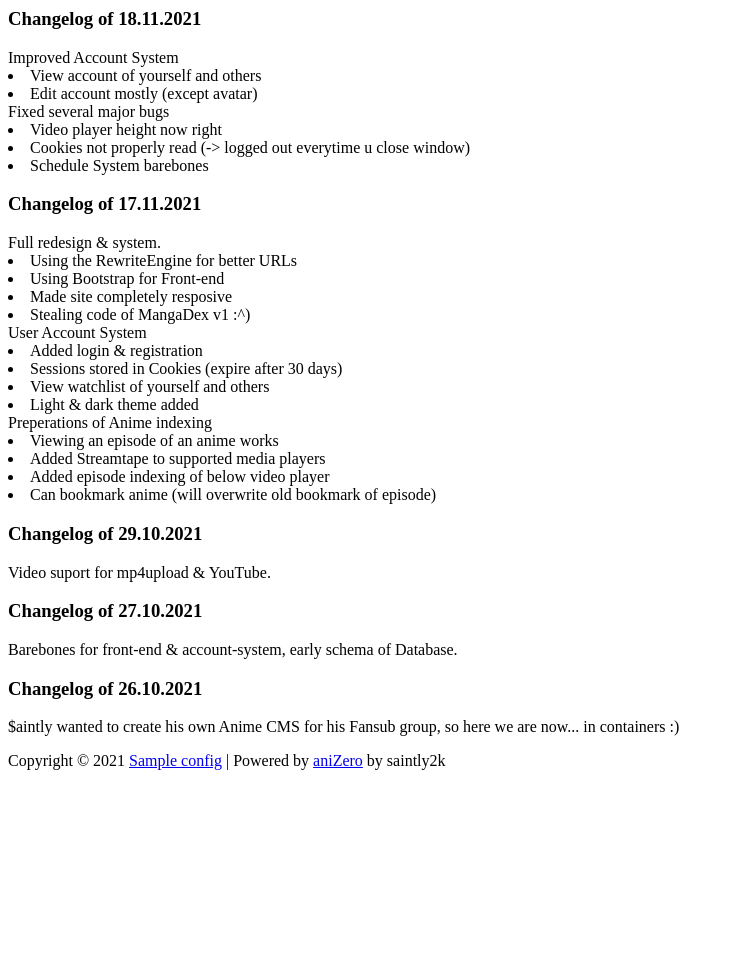
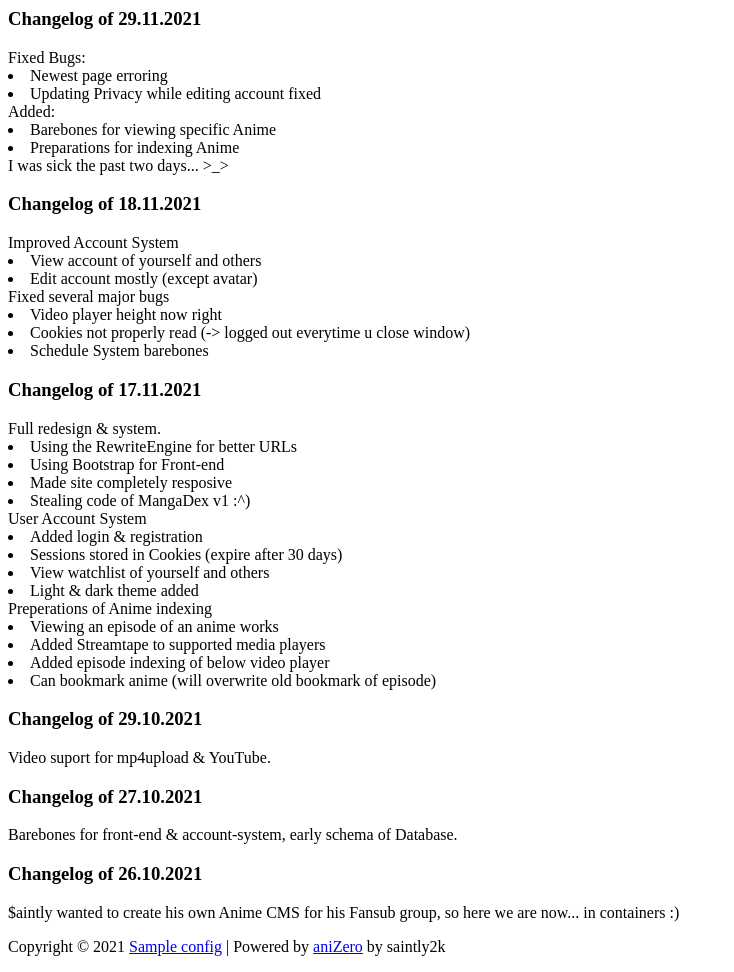
Before and after one commit to H33Tx/aniZero, a PHP site: template pages/changelog.req.php in a window 1280 px wide. Shown: the whole page, without its empty margins (0-734 px from the left). Before the commit the page ends 770 px from the top, so only its background shows below. Run offline with PHP 8.4, Linux system fonts and the light colour scheme; the template is opened without the code that fills it: most values are stand-ins (such as "Sample title", 1, 10 or a date in 2020); a stand-in replaces the project's code that opens the database connection; some libraries are stand-ins or nearby versions.

Commit message:
view changelog.req.php :^)
barebones of indexing anime, preps for viewing specific anime, fix editing profile

```diff
--- a/config.inc.php
+++ b/config.inc.php
@@ -5,7 +5,7 @@ $config["url"] = "https://anizero.h33t.moe/"; //ENDING WITH SLASH /
 //$config["logo"] = "logo.png";
 $config["desc"] = "AniZero is your place to stream Anime in high quality!";
 $config["email"] = "ninefreaks@yandex.com";
-//$config["home"] = "home";
+$config["home"] = "home";
 
 $slave["host"] = "localhost";
 $slave["user"] = "root";
--- a/core/daemon.php
+++ b/core/daemon.php
@@ -9,8 +9,7 @@ if(isset($_POST["read-announce"])) {
 if(isset($_POST["edit-privacy"])) {
     $private = mysqli_real_escape_string($conn, $_POST["private"]);
     $watchlist = mysqli_real_escape_string($conn, $_POST["watchlist"]);
-    $antiheld = $conn->query("UPDATE `users` SET `watchlist`='$watchlist', `private`='$private'
-    if(!empty($watchlist)) { WHERE `id`='$uID'");
+    $antiheld = $conn->query("UPDATE `users` SET `watchlist`='$watchlist', `private`='$private' WHERE `id`='$uID'");
     header("Refresh:0");
     echo '<div class="container"><div id="announcement" class="alert alert-success alert-dismissible text-center" role="alert"><strong>Success:</strong> Your Privacy settings have changed!</div></div>';
 }
--- a/pages/changelog.req.php
+++ b/pages/changelog.req.php
@@ -1,4 +1,19 @@
 <title>Changelog | <?php echo $config["name"]; ?></title>
+
+<div class="panel panel-default">
+    <div class="panel-heading">
+        <h3 class="panel-title">Changelog of 29.11.2021</h3>
+    </div>
+    <div class="panel-body">
+        Fixed Bugs:
+        <li>Newest page erroring</li>
+        <li>Updating Privacy while editing account fixed</li>
+        Added:
+        <li>Barebones for viewing specific Anime</li>
+        <li>Preparations for indexing Anime</li>
+        I was sick the past two days... >_>
+    </div>
+</div>
 
 <div class="panel panel-default">
     <div class="panel-heading">
--- a/pages/navbar.req.php
+++ b/pages/navbar.req.php
@@ -46,9 +46,9 @@
                             <?php } if($uGroup=="Moderator" || $uGroup=="Administrator") { ?>
                             <a href="<?php echo $config["url"]; ?>system/mod"><i class="bi bi-wrench"></i>Moderation Panel</a>
                             <?php } ?>
-                            <a href="<?php echo $config["url"]; ?>user/watchlist"><i class="bi bi-bookmarks"></i> Watchlist</a>
+                            <a href="<?php echo $config["url"]; ?>user/watchlist/<?php echo $uID; ?>"><i class="bi bi-bookmarks"></i> Watchlist</a>
                             <a href="<?php echo $config["url"]; ?>user/follows"><i class="bi bi-list-task"></i> Follows</a>
-                            <a href="<?php echo $config["url"]; ?>user/profile/<?php echo $uID; echo "/"; echo $uName; ?>"><i class="bi bi-person-circle"></i> Profile</a>
+                            <a href="<?php echo $config["url"]; ?>user/<?php echo $uID; echo "/"; echo $uName; ?>"><i class="bi bi-person-circle"></i> Profile</a>
                             <a href="<?php echo $config["url"]; ?>user/settings"><i class="bi bi-pencil"></i> Edit Profile</a>
                             <a href="<?php echo $config["url"]; ?>logout"><i class="bi bi-box-arrow-right"></i> Logout</a>
                             <?php } ?>
--- a/pages/watchlist.req.php
+++ b/pages/watchlist.req.php
@@ -46,7 +46,7 @@ if(isset($_GET["after"])) {
 }
 
 // Number of results to show on each page.
-$num_results_on_page = 5;
+$num_results_on_page = 25;
 
 if ($stmt = $conn->prepare($rooting)) {
 	// Calculate the page to get the results we need from our table.
@@ -142,7 +142,7 @@ if($dreamingindigital2->num_rows > 0) {
                     <tr>
                         <th><?php echo "<a href='".$config["url"]."anime/$animeID'>$animeNAME</a>"; ?></th>
                         <th>Watching</th>
-                        <th><span class="nav-label-992"><a href="<?php echo $config["url"]; ?>anime/<?php echo $animeID; ?>/<?php echo $wRow["ep"]; ?>">Episode <?php echo $wRow["ep"]; ?></a></span></th>
+                        <th><span class="nav-label-992"><a href="<?php echo $config["url"]; ?>watch/<?php echo $animeID; ?>/<?php echo $wRow["ep"]; ?>">Episode <?php echo $wRow["ep"]; ?></a></span></th>
                         <th class="text-right"><?php echo $wRow["timestamp"]; ?></th>
                     </tr>
                     <?php
```
Also changed, not shown: pages/anime.req.php (added, +8 -0 lines), pages/animes.req.php (added, +61 -0 lines).
